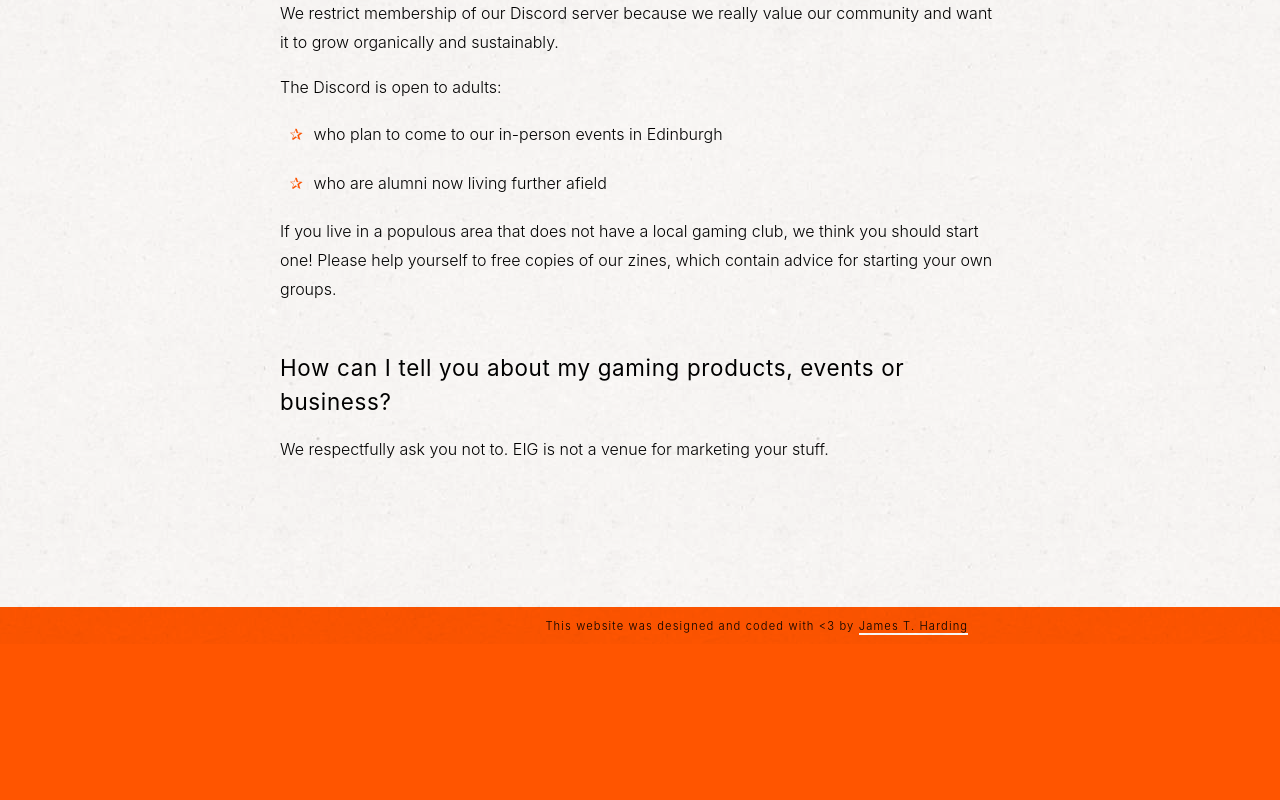
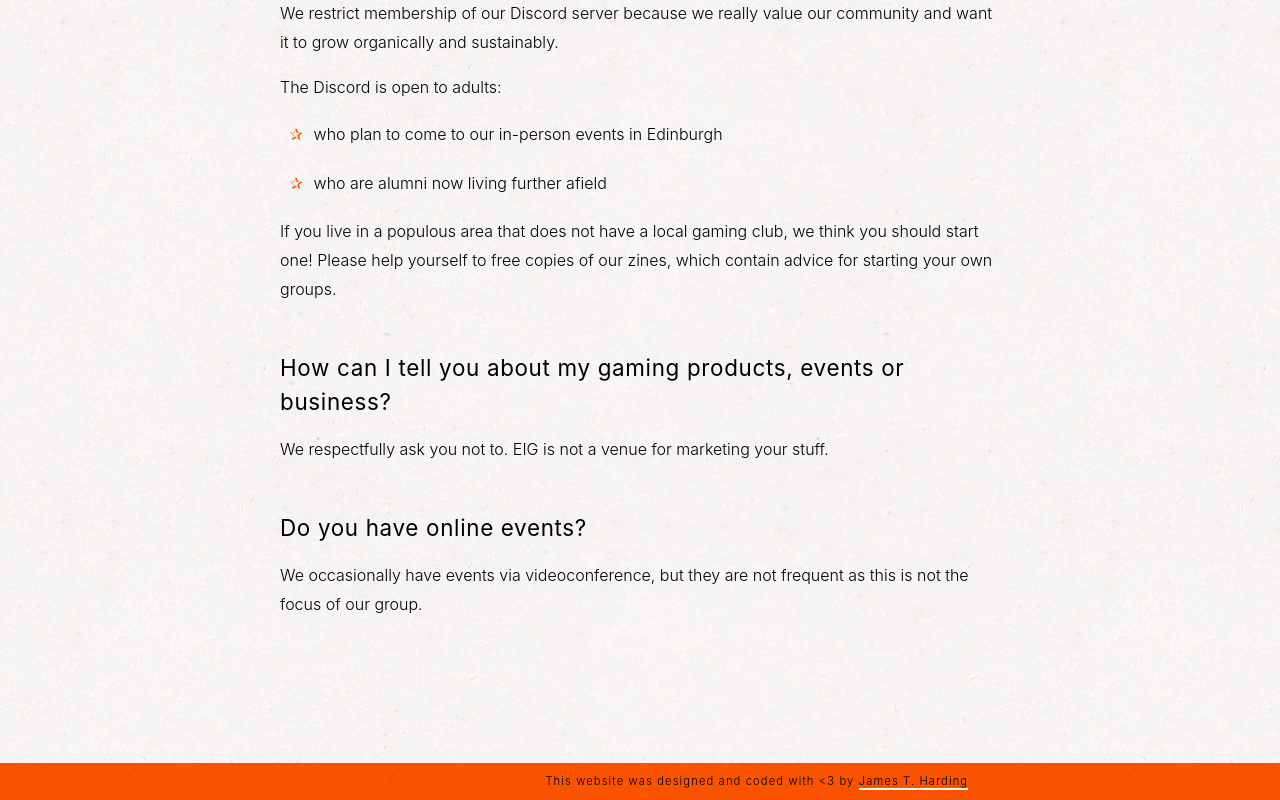
Before and after one commit to empowermint/edinburgh-indie-gamers, a Next.js app: page /faq in a window 1280 px wide. Shown: the part 2106-2906 px from the top of the page. Before the commit the page ends 2750 px from the top, so only its background shows below. Built offline with nearby package versions, Linux system fonts and the light colour scheme; a web font is replaced by a local one.

Commit message:
Add FAQ on online events

```diff
--- a/pages/faq.mdx
+++ b/pages/faq.mdx
@@ -68,4 +68,8 @@ If you live in a populous area that does not have a local gaming club, we think
 
 We respectfully ask you not to. EIG is not a venue for marketing your stuff.
 
+### Do you have online events?
+
+We occasionally have events via videoconference, but they are not frequent as this is not the focus of our group.
+
 export default ({ children }) => <Layout meta={meta}>{children}</Layout>
```
